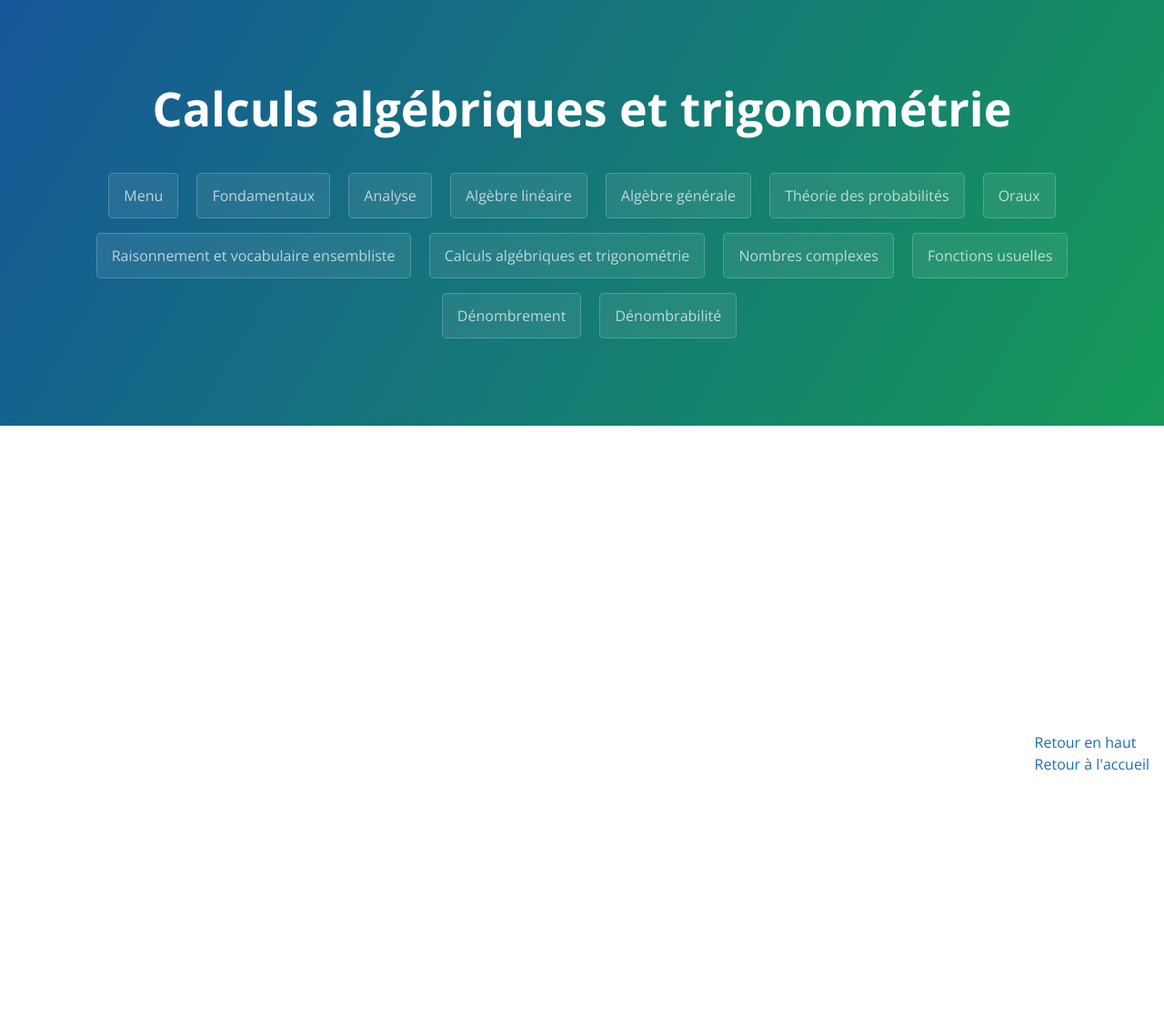
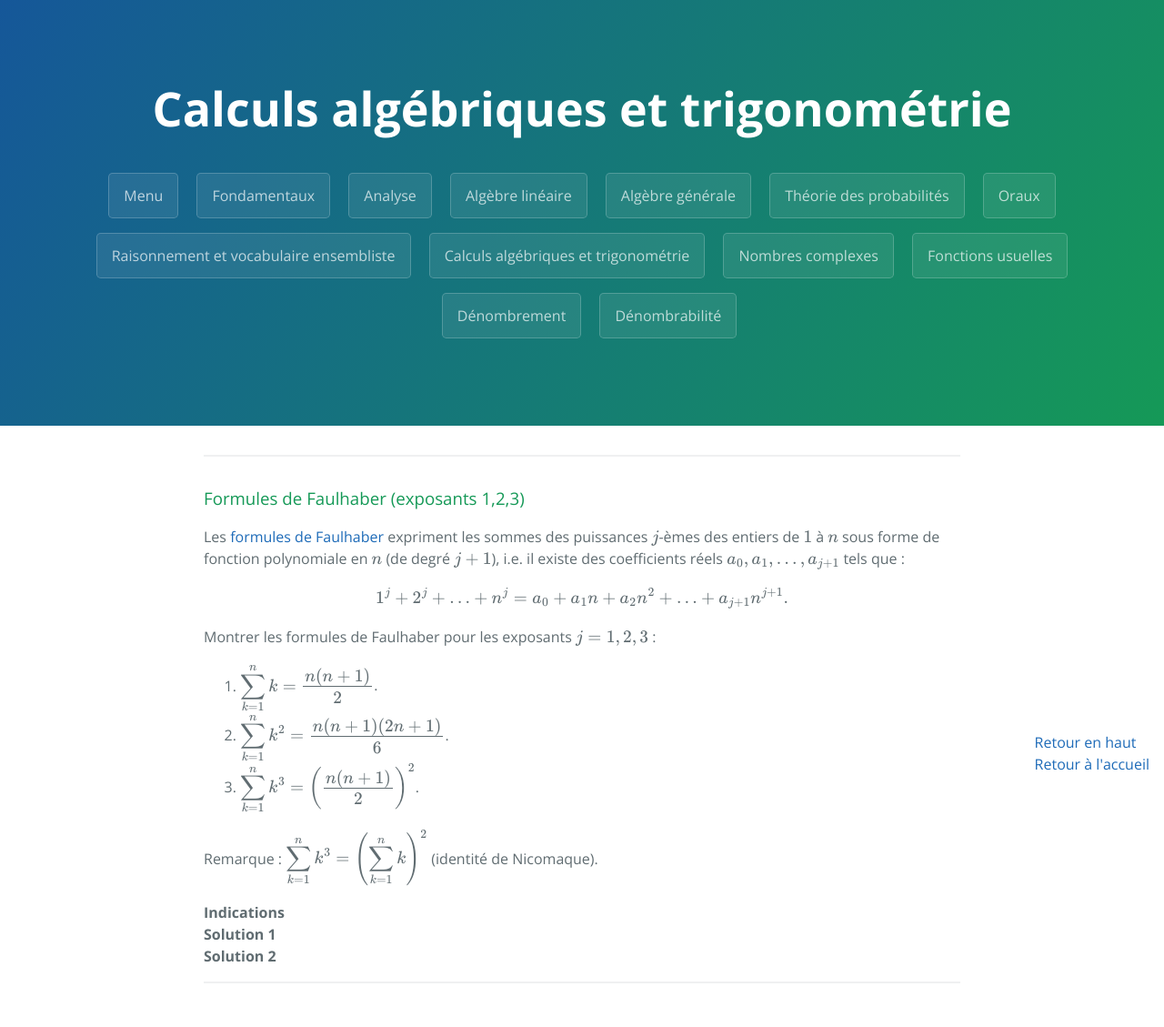
Before and after one commit to WingVee/wingvee.github.io, a Jekyll site: the page built from _pages/calculs-algebriques-et-trigonometrie.md, in a window 1280 px wide. Shown: the whole page at 91% size. Built offline with Jekyll 4.4.1, drawn with Linux system fonts in a browser that asks for light colours; formulas are drawn with MathJax 3; the repository's description, which GitHub fills in, is left out; before the commit the page ends 900 px from its top, so only the background shows below that; some of the changed text lies outside the part shown.

Commit message:
calculs-algebriques-et-trigonometrie#formules-de-faulhaber-123

```diff
--- a/_pages/calculs-algebriques-et-trigonometrie.md
+++ b/_pages/calculs-algebriques-et-trigonometrie.md
@@ -5,3 +5,139 @@ permalink: calculs-algebriques-et-trigonometrie
 redirect_from:
   - calculs-algébriques-et-trigonométrie
 ---
+
+---
+
+<h3 id="formules-de-faulhaber-123">
+  <a href="#formules-de-faulhaber-123" class="header">
+  Formules de Faulhaber (exposants 1,2,3)</a>
+</h3>
+
+Les <a href="https://fr.wikipedia.org/wiki/Formule_de_Faulhaber" target="_blank">formules de Faulhaber</a> expriment les sommes des puissances $j$-èmes des entiers de $1$ à $n$ sous forme de fonction polynomiale en $n$ (de degré $j+1$), i.e. il existe des coefficients réels $a_0,a_1,\ldots,a_{j+1}$ tels que :
+
+$$1^j + 2^j + \ldots + n^j = a_0 + a_1n + a_2n^2 + \ldots + a_{j+1}n^{j+1}.$$
+
+Montrer les formules de Faulhaber pour les exposants $j=1,2,3$ :
+
+1. $\displaystyle\sum_{k=1}^n k = \frac{n(n+1)}{2}$.
+2. $\displaystyle\sum_{k=1}^n k^2 = \frac{n(n+1)(2n+1)}{6}$.
+3. $\displaystyle\sum_{k=1}^n k^3 = \left(\frac{n(n+1)}{2}\right)^2$.
+
+Remarque : $\displaystyle\sum_{k=1}^n k^3 = \left(\sum_{k=1}^n k\right)^2$ (identité de Nicomaque).
+
+<details>
+  <summary><b>Indications</b></summary>
+    <details>
+      <summary><u>Indication solution 1</u></summary>
+        Faire une récurrence.
+    </details>
+    <details>
+      <summary><u>Indication solution 2</u></summary>
+        Visualiser géométriquement.
+    </details>
+</details>
+
+<details>
+  <summary><b>Solution 1</b></summary>
+    Montrons les formules de Faulhaber par récurrence sur $n\in\mathbb{N}^*$.<br>
+    <li>
+      <u>Initialisation :</u><br>
+      Pour $n=1$, on a
+      <ol>
+        <li>$\displaystyle\sum_{k=1}^1 k = 1 = \frac{1(1+1)}{2}$.</li>
+        <li>$\displaystyle\sum_{k=1}^1 k^2 = 1 = \frac{1(1+1)(2\cdot 1+1)}{6}$.</li>
+        <li>$\displaystyle\sum_{k=1}^1 k^3 = 1 = \left(\frac{1(1+1)}{2}\right)^2$.</li>
+      </ol>
+      Donc les formules de Faulhaber sont vraies pour $n=1$.
+    </li>
+    <li>
+      <u>Hérédité :</u><br>
+      Supposons que les formules de Faulhaber soient vraies pour un certain $n\in\mathbb{N}^*$.<br>
+      Montrons-les pour $n+1$.
+      <ol>
+        <li>
+          Pour l'exposant $j=1$, on a
+          $$\begin{align*}
+            \sum_{k=1}^{n+1} k &= \left(\sum_{k=1}^n k\right) + (n+1)\\
+            &= \frac{n(n+1)}{2} + (n+1) \qquad \text{(par hypothèse de récurrence)}\\
+            &= \frac{n(n+1) + 2(n+1)}{2}\\
+            &= \frac{(n+1)(n+2)}{2}.
+          \end{align*}$$
+          D'où l'hérédité et la récurrence.
+        </li>
+        <li>
+          Pour l'exposant $j=2$, on a
+          $$\begin{align*}
+            \sum_{k=1}^{n+1} k^2 &= \left(\sum_{k=1}^n k^2\right) + (n+1)^2\\
+            &= \frac{n(n+1)(2n+1)}{6} + (n+1)^2 \qquad \text{(par hypothèse de récurrence)}\\
+            &= \frac{n(n+1)(2n+1) + 6(n+1)^2}{6}\\
+            &= \frac{(n+1)(n(2n+1)+6(n+1))}{6}\\
+            &= \frac{(n+1)(2n^2+7n+6)}{6}\\
+            &= \frac{(n+1)(n+2)(2n+3)}{6}.
+          \end{align*}$$
+          D'où l'hérédité et la récurrence.
+        </li>
+        <li>
+          Pour l'exposant $j=3$, on a
+          $$\begin{align*}
+            \sum_{k=1}^{n+1} k^3 &= \left(\sum_{k=1}^n k^3\right) + (n+1)^3\\
+            &= \left(\frac{n(n+1)}{2}\right)^2 + (n+1)^3 \qquad \text{(par hypothèse de récurrence)}\\
+            &= \frac{n^2(n+1)^2}{4} + (n+1)^3\\
+            &= \frac{n^2(n+1)^2 + 4(n+1)^3}{4}\\
+            &= \frac{(n+1)^2(n^2+4(n+1))}{4}\\
+            &= \frac{(n+1)^2(n^2+4n+4)}{4}\\
+            &= \frac{(n+1)^2(n+2)^2}{4}.
+          \end{align*}$$
+          D'où l'hérédité et la récurrence.
+        </li>
+      </ol>
+    </li>
+    Ce qui conclut la preuve par récurrence.
+</details>
+
+<details>
+  <summary><b>Solution 2</b></summary>
+    Preuve (presque) sans mots, par visualisation géométrique.<br>
+    <ol>
+      <li>
+        $\displaystyle S_1 = \sum_{k=1}^n k = \frac{n(n+1)}{2}$<br>
+        Ici, avec $n=6$ : $S_1 = 1+2+3+4+5+6$
+        <p align="center" style="font-size: 3em; line-height: 0.6em">
+        ■□□□□□□ <br>
+        ■■□□□□□ <br>
+        ■■■□□□□ <br>
+        ■■■■□□□ <br>
+        ■■■■■□□ <br>
+        ■■■■■■□ <br>
+        </p>
+        $S_1+S_1$ forme un rectangle de longueur $n+1=7$ et de largeur $n=6$.<br>
+        Donc $2S_1 = n(n+1)$ d'où $\displaystyle S_1 = \frac{n(n+1)}{2}$.<br><br>
+        Voici de plus la preuve de Gauss (quand il était enfant selon la légende) :
+        <p align="center">
+        <img src="https://upload.wikimedia.org/wikipedia/commons/2/28/Animated_proof_for_the_formula_giving_the_sum_of_the_first_integers_1%2B2%2B...%2Bn.gif" alt="Somme des entiers" width="400"/>
+        </p>
+        $$\begin{array}{lr*{10}{c}}
+        S_1 &=& 1 & + & 2 & + & \cdots & + & n-1 & + & n\\
+        S_1 &=& n & + & n-1 & + & \cdots & + & 2 & + & 1\\
+        S_1+S_1 &=& n+1 & + & n+1 & + & \cdots & + & n+1 & + & n+1
+        \end{array}$$
+        Donc $2S_1 = n(n+1)$ d'où $\displaystyle S_1 = \frac{n(n+1)}{2}$.<br><br>
+      </li>
+      <li>
+        $\displaystyle S_2 = \sum_{k=1}^n k^2 = \frac{n(n+1)(2n+1)}{6}$<br>
+        <p align="center">
+        <img src="https://upload.wikimedia.org/wikipedia/commons/9/9d/Somme-des-carrés_%28cl%29.jpg" alt="Somme des carrés" width="400"/>
+        </p>
+        $3S_2$ forme un parallépipède de dimensions $n$, $n+1$ et $\displaystyle n+\frac12$.<br>
+        Donc $\displaystyle 3S_2 = n(n+1)\left(n+\frac12\right)$ d'où $\displaystyle S_2 = \frac{n(n+1)(2n+1)}{6}$.<br><br>
+      </li>
+      <li>
+        $\displaystyle S_3 = \sum_{k=1}^n k^3 = \left(\sum_{k=1}^n k\right)^2 = S_1^2$
+        <p align="center">
+        <img src="https://upload.wikimedia.org/wikipedia/commons/thumb/2/26/Nicomachus_theorem_3D.svg/1280px-Nicomachus_theorem_3D.svg.png" alt="Somes des cubes" width="400"/>
+        </p>
+      </li>
+    </ol>
+</details>
+
+---
```
